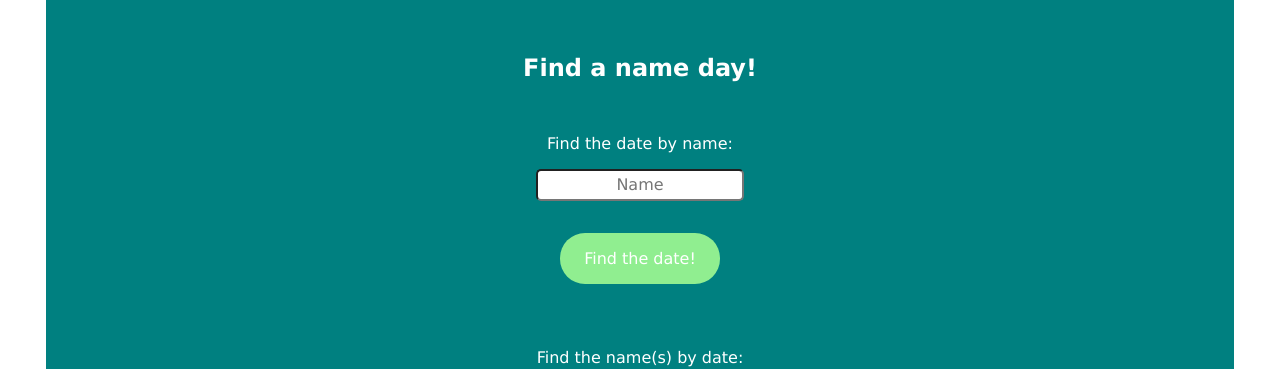
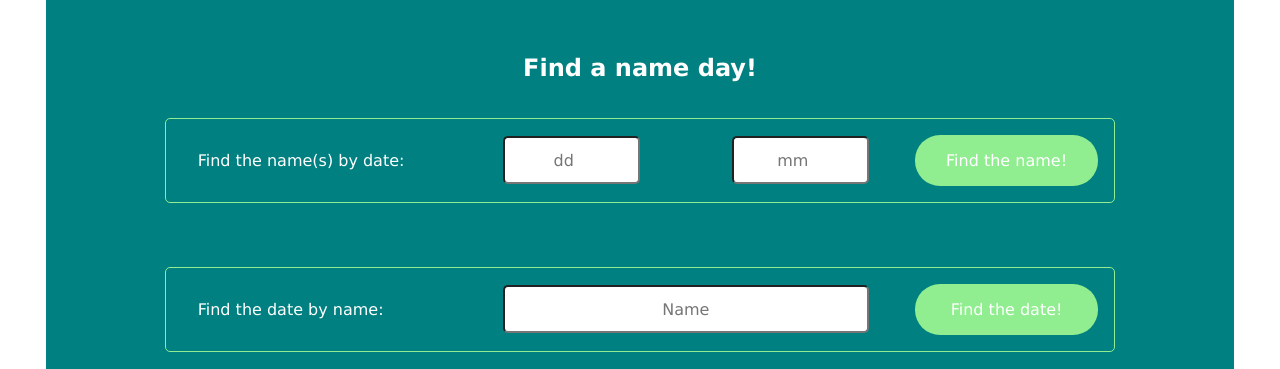
Before and after one commit to Ninuce/namedays, a plain HTML site: page index.html in a window 1280 px wide. Shown: the part 452-821 px from the top of the page. Drawn offline with Linux system fonts and the light colour scheme.

Commit message:
Added functional search tools

```diff
--- a/index.html
+++ b/index.html
@@ -24,18 +24,28 @@
       <div class="container">
         <h2>Find a name day!</h2>
 
+
+
+
+          <div class="finder">
+          <label for="dateInput">Find the name(s) by date:</label>
+          <div class="datePicker">
+            <input id="daySelect" type="number" min="1" max="31" placeholder="dd">
+            <input id="monthSelect" type="number" min="1" max="12" placeholder="mm">
+          </div>
+          <button id="byDate" onclick="displayName()">Find the name!</button>
+        </div>
+
+
+
+
+
+
         <div class="finder">
           <label for="nameInput">Find the date by name:</label>
           <input type="text" id="nameInput" placeholder="Name"></input>
 
-          <button id="byName" onclick="function()">Find the date!</button>
-        </div>
-
-        <div class="finder">
-          <label for="dateInput">Find the name(s) by date:</label>
-          <input type="text" id="dateInput" placeholder="dd.mm"></input>
-
-          <button id="byDate" onclick="function()">Find the name!</button>
+          <button id="byName" onclick="displayDate()">Find the date!</button>
         </div>
 
       </div>
--- a/namedayfunctions.js
+++ b/namedayfunctions.js
@@ -24,7 +24,7 @@ function displayDailyNamedays() {
   for (i = 0; i < dailyNameDays.length; i++) {
     dailyName += dailyNameDays[i];
     if (i < dailyNameDays.length - 1) {
-      dailyName += ", "
+      dailyName += ", ";
     }
   }
   console.log(dailyName);
@@ -32,3 +32,78 @@ function displayDailyNamedays() {
 }
 
 displayDailyNamedays();
+
+//FIND NAMES BY THE DATE
+
+// * search in JSON, return the names for the specified date
+// * display the names and date in html
+
+// * read the input
+
+function displayName() {
+  var searchDay = document.getElementById("daySelect").value;
+  var searchMonth = document.getElementById("monthSelect").value;
+  console.log(searchDay);
+  console.log(searchMonth);
+
+// * validate the input (number or not, valid date?)
+  if(searchDay <= 31 && searchMonth <= 12) {
+    console.log("validation successful, chosen date " + searchDay + "." + searchMonth);
+
+    var nameArray = nameDays[searchMonth][searchDay];
+    console.log(nameArray);
+
+    var foundNames = "";
+    for (i = 0; i < nameArray.length; i++) {
+      foundNames += nameArray[i];
+      if (i < nameArray.length - 1) {
+        foundNames += ", ";
+      }
+    }
+    console.log(foundNames);
+    alert("Namedays on " + searchDay + "." + searchMonth + " are: " + foundNames);
+  } else {
+    alert("Something went wrong, please check the dates and try again");
+  }
+}
+
+// function validateDate(input) {
+//   // var inputValidator = isNaN(input);
+//   if (input <= 31) {
+//     console.log("validator returning true");
+//     return true;
+//
+//   } else {
+//     console.log("Date above 31");
+//     return false;
+//   }
+// }
+
+
+
+
+
+// SHOW A DATE WHEN USER SEARCHES BY NAME
+
+function displayDate() {
+
+  var allMonths = Object.keys(nameDays);
+  for (i = 0; i < allMonths.length; i++) {
+  	var singleMonth = nameDays[allMonths[i]];
+
+  	var allDays = Object.keys(singleMonth);
+  	for (n = 0; n < allDays.length; n++) {
+  		var singleDay = singleMonth[allDays[n]];
+      console.log(n + ":::" + singleDay);
+
+      for(j=0; j <singleDay.length; j++) {
+        var searchName = document.getElementById("nameInput").value;
+        if(searchName === singleDay[j]) {
+          console.log("found, month: " + allMonths[i] + " day: " + allDays[n]);
+          alert(searchName + "'s nameday is on " + allDays[n] + "." + allMonths[i]);
+          return(singleDay[j]);
+        }
+      }
+    }
+  }
+}
--- a/stylesheet.css
+++ b/stylesheet.css
@@ -17,30 +17,34 @@ h2 {
 }
 
 input {
-  display: block;
-  margin-left: auto;
-  margin-right: auto;
+  display: inline-block;
+  margin: auto;
   border-radius: 5px;
-  height: 2rem;
+  height: 3rem;
   text-align: center;
   font-size: 1rem;
 }
 
+.datepicker input {
+  align-self: center;
+  width: 30%;
+}
+
 label {
-  display: block;
-  text-align: center;
+  display: inline-block;;
+  width: 30%;
+  text-align: left;
   color: white;
   padding: 1rem;
 }
 
 button {
-  display: block;
   background-color: lightgreen;
   border: none;
   border-radius: 25px;
   color: white;
-  padding: 1rem 1.5rem;
-  margin: 2rem auto;
+  padding: 0.5rem 1.5rem;
+  width: 20%;
   text-align: center;
   text-decoration: none;
   font-size: 1rem;
@@ -54,9 +58,19 @@ button {
 }
 
 .finder {
-  width: 70%;
-  margin: 0 auto 3rem auto;
-  display: block;
+  width: 80%;
+  margin: 0 auto 4rem auto;
+  padding: 1rem;
+  display: flex;
+  justify-content: center;
+  border: lightgreen solid 1px;
+  border-radius: 5px;
+}
+
+.datepicker {
+  width: 50%;
+  display: flex;
+  justify-content: center;
 }
 
 .container-intro {
@@ -80,6 +94,10 @@ button {
   color: yellow;
 }
 
+#nameInput {
+  width: 40%;
+}
+
 .container {
   padding: 0;
   margin: 0;
```
